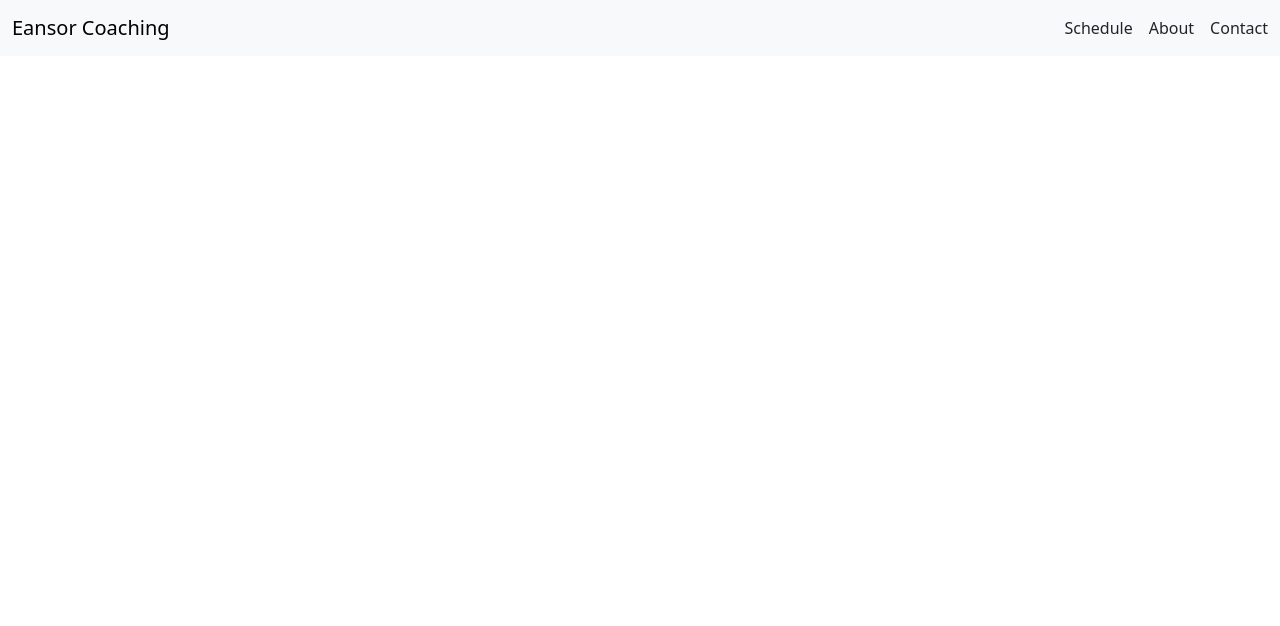
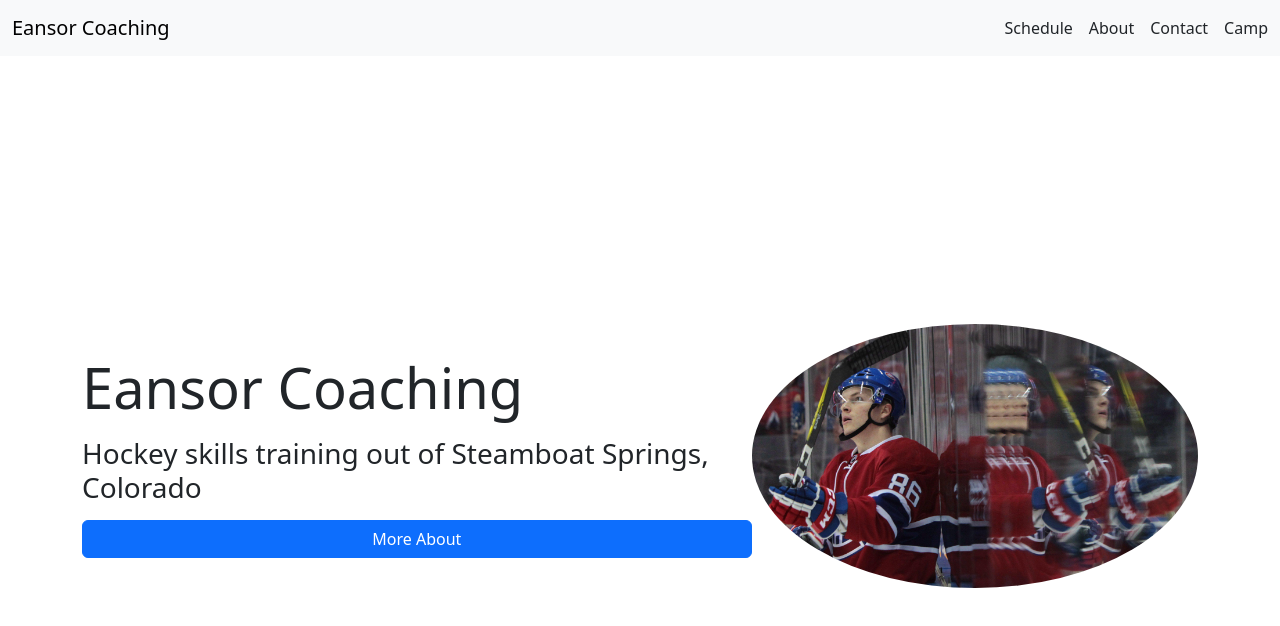
Before and after one commit to ScottEansor/hockey-website, a React (Vite) app in the folder frontend/: page / in a window 1280 px wide. Shown: the top 626 px of the page. Built offline with nearby package versions, Linux system fonts and the light colour scheme.

Commit message:
home and intro page mostly finished frontend wise

```diff
--- a/frontend/src/App.jsx
+++ b/frontend/src/App.jsx
@@ -1,9 +1,11 @@
 import Nav from "./components/Nav";
+import Home from "./components/Home";
 
 function App() {
   return (
     <>
       <Nav />
+      <Home />
     </>
   );
 }
--- /dev/null
+++ b/frontend/src/components/Home.jsx
@@ -0,0 +1,27 @@
+import React from "react";
+import image from "../assets/2HRA6KN.jpg";
+
+export default function Home() {
+  //css needs review jusr rough draft for function and basic look
+  return (
+    <div
+      className="container d-flex align-items-center justify-content-between"
+      style={{ height: "100vh" }}
+    >
+      {/* Title Container - Positioned to the left */}
+      <div className="title-container text-start d-flex flex-column gap-2">
+        <h1 className="display-4">Eansor Coaching</h1>
+        <h3>Hockey skills training out of Steamboat Springs, Colorado</h3>
+        <button className="btn btn-primary">More About</button>
+      </div>
+
+      {/* Image - Positioned to the right */}
+      <img
+        className="img-fluid rounded-circle"
+        src={image}
+        alt="Coaching"
+        style={{ maxWidth: "40%" }}
+      />
+    </div>
+  );
+}
--- a/frontend/src/components/Nav.jsx
+++ b/frontend/src/components/Nav.jsx
@@ -20,6 +20,9 @@ export default function Nav() {
           <a href="#" className="nav-link">
             Contact
           </a>
+          <a href="#" className="nav-link">
+            Camp
+          </a>
         </div>
       </div>
     </nav>
--- a/frontend/src/index.css
+++ b/frontend/src/index.css
@@ -1,4 +1,4 @@
 /* nav bar custom CSS */
 .nav-options {
-  gap: 1rem; /* Adjust the spacing as needed */
+  gap: 1rem;
 }
```
Also changed, not shown: frontend/src/assets/2HRA6KN.jpg (added).
